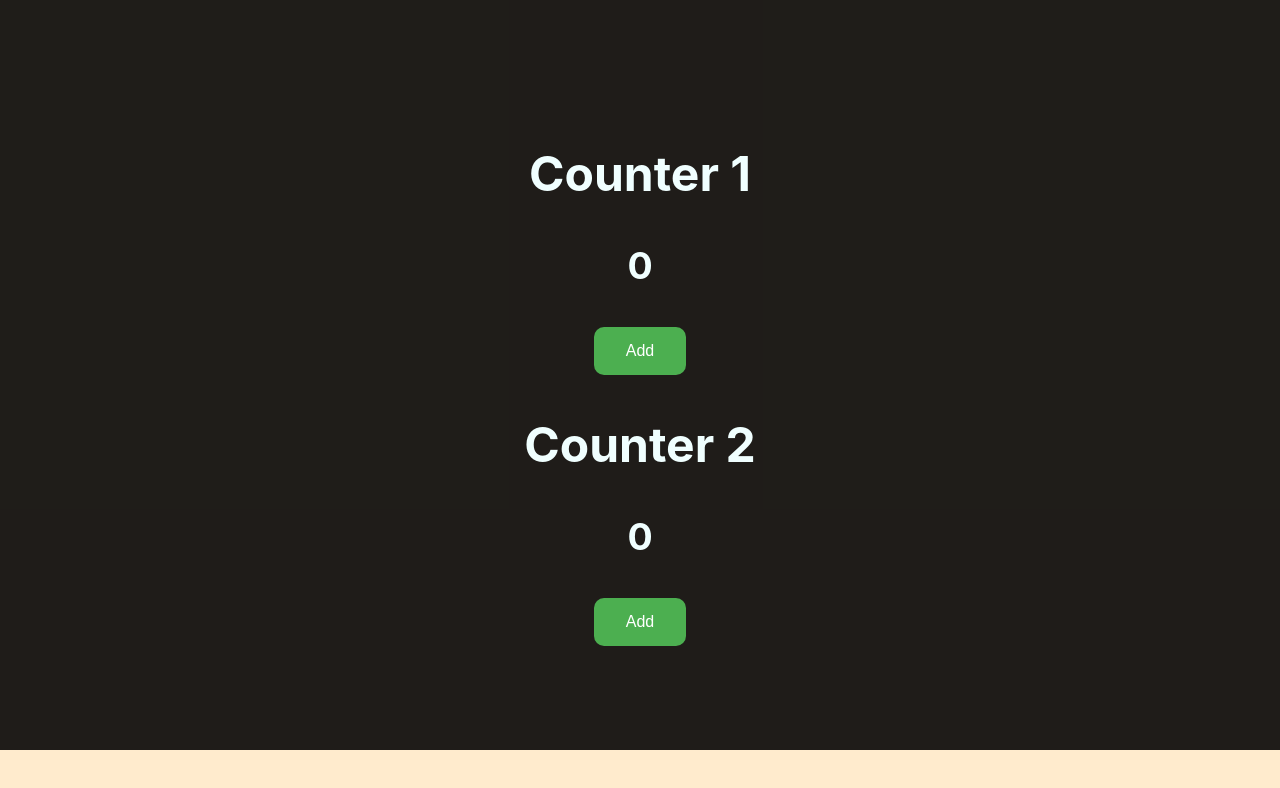
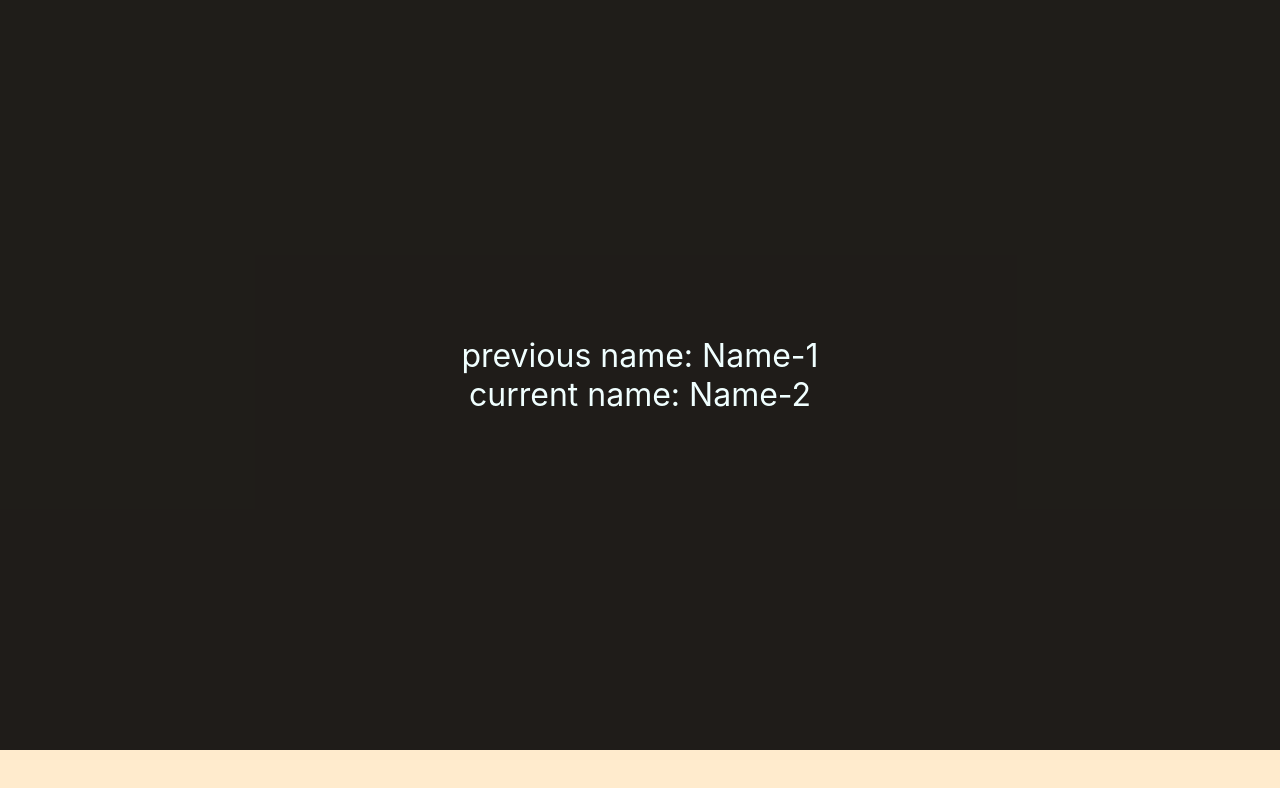
Before and after one commit to yaroprof/React-concepts, a React (Create React App) app in the folder core-react/: page / in a window 1280 px wide. Shown: the top 788 px of the page. Built offline with nearby package versions, Linux system fonts and the light colour scheme.

Commit message:
GetSnapShotBeforeUpdate - commit

```diff
--- a/core-react/src/App.js
+++ b/core-react/src/App.js
@@ -1,5 +1,6 @@
 import './App.css';
-import WithShouldComponentUpdate from './components/shouldComponentUpdate/With-shouldComponentUpdate';
+import GetSnapShotBeforeUpdate from './components/getSnapShotBeforeUpdate/GetSnapShotBeforeUpdate';
+// import WithShouldComponentUpdate from './components/shouldComponentUpdate/With-shouldComponentUpdate';
 // import WithoutShouldComponentUpdate from './components/shouldComponentUpdate/Without-shouldComponentUpdate';
 // import LifeCycle02 from './components/LifeCycle-componentDidMount_02';
 // import LifeCycle from './components/LifeCycle-componentDidMount_01';
@@ -11,7 +12,8 @@ import WithShouldComponentUpdate from './components/shouldComponentUpdate/With-s
 function App() {
   return (
     <div className="App">
-      <WithShouldComponentUpdate />
+      <GetSnapShotBeforeUpdate />
+      {/* <WithShouldComponentUpdate /> */}
       {/* <WithoutShouldComponentUpdate /> */}
       {/* <LifeCycle02 /> */}
       {/* <LifeCycle /> */}
--- /dev/null
+++ b/core-react/src/components/getSnapShotBeforeUpdate/GetSnapShotBeforeUpdate.jsx
@@ -0,0 +1,31 @@
+import React from 'react';
+
+class GetSnapShotBeforeUpdate extends React.Component {
+  state = {
+    name: 'Name-1',
+  };
+  componentDidMount() {
+    setTimeout(() => {
+      this.setState({ name: 'Name-2' });
+    }, 2000);
+  }
+
+  getSnapshotBeforeUpdate(prevProps, prevState) {
+    document.getElementById('prev').innerHTML = 'previous name: ' + prevState.name;
+  }
+
+  componentDidUpdate() {
+    document.getElementById('new').innerHTML = 'current name: ' + this.state.name;
+  }
+
+  render() {
+    return (
+      <div>
+        <div id="prev"></div>
+        <div id="new"></div>
+      </div>
+    );
+  }
+}
+
+export default GetSnapShotBeforeUpdate;
```
